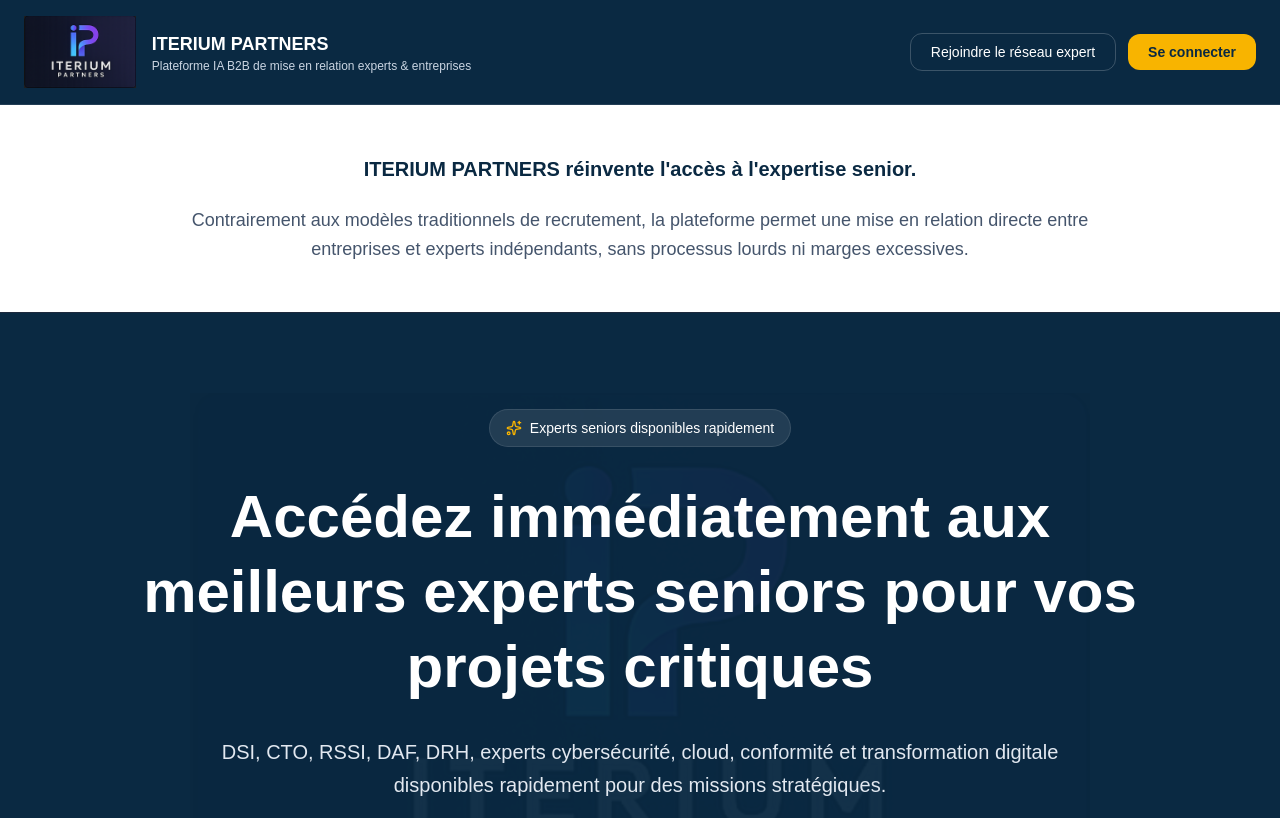
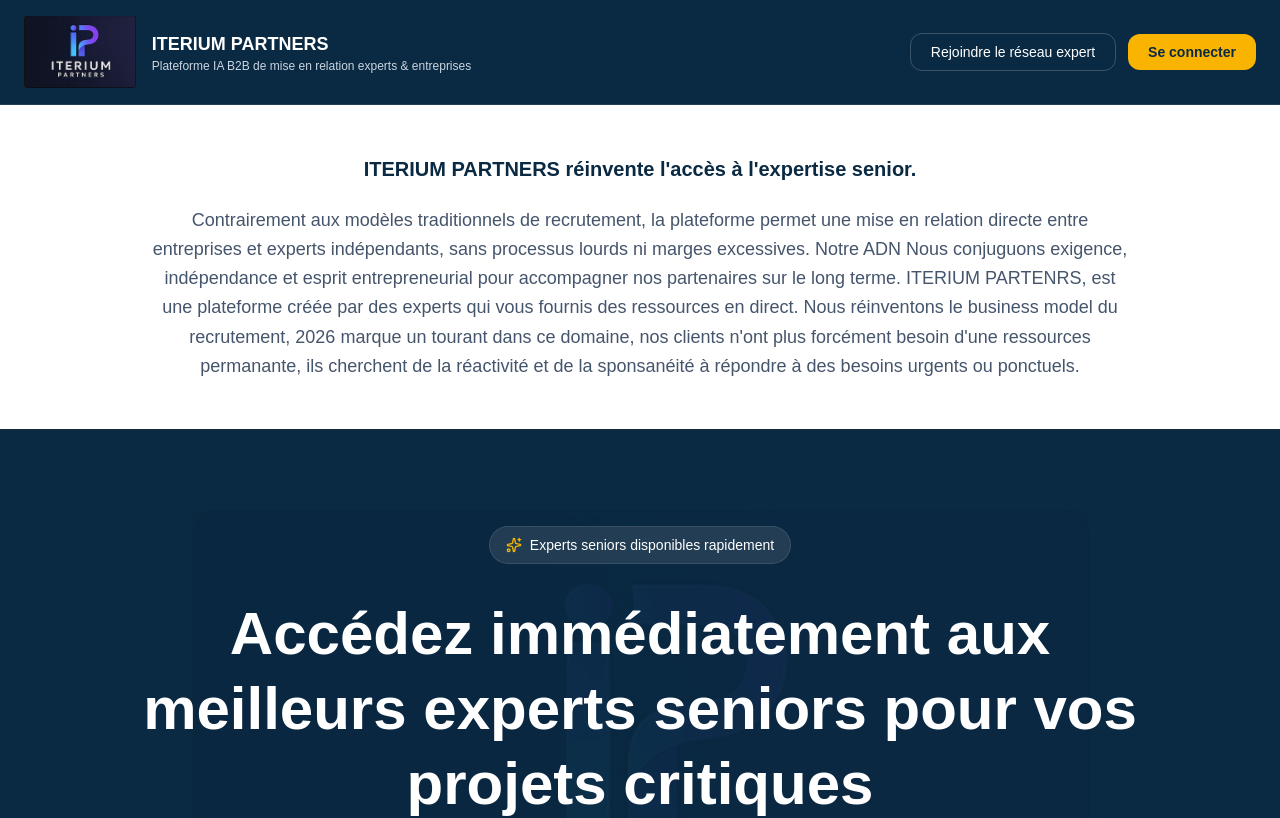
Before and after one commit to weblind-png/iterium-partners, a Next.js app: page / in a window 1280 px wide. Shown: the top 818 px of the page. Built offline with nearby package versions, Linux system fonts and the light colour scheme.

Commit message:
Update page.jsx

```diff
--- a/app/page.jsx
+++ b/app/page.jsx
@@ -46,6 +46,13 @@
           <p className="mt-5 text-slate-600 text-lg leading-relaxed">
             Contrairement aux modèles traditionnels de recrutement, la plateforme permet une mise en relation
             directe entre entreprises et experts indépendants, sans processus lourds ni marges excessives.
+
+                                                             Notre ADN
+            Nous conjuguons exigence, indépendance et esprit entrepreneurial pour accompagner nos partenaires sur le long terme.
+
+            ITERIUM PARTENRS, est une plateforme créée par des experts qui vous fournis des ressources en direct.
+            Nous réinventons le business model du recrutement, 2026 marque un tourant dans ce domaine, nos clients n'ont plus
+            forcément besoin d'une ressources permanante, ils cherchent de la réactivité et de la sponsanéité à répondre à des besoins urgents ou ponctuels.
           </p>
         </div>
       </section>
```
